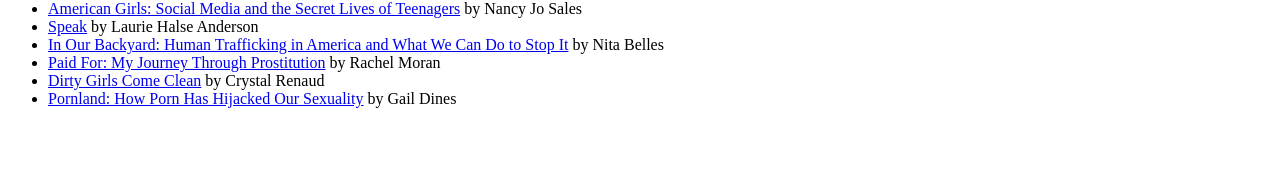
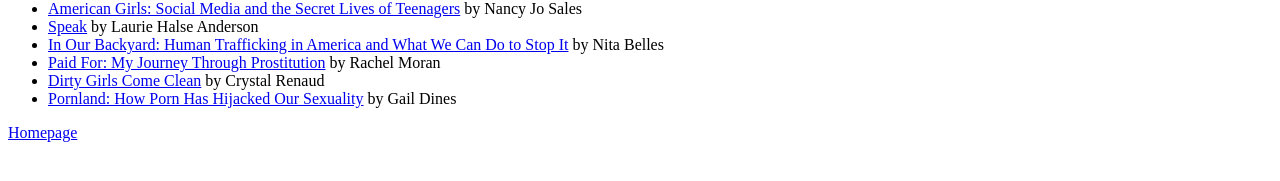
Before and after one commit to ellemariah/ellemariah.github.io, a plain HTML site: page index2.html in a window 1280 px wide. Shown: the part 199-380 px from the top of the page. Drawn offline with Linux system fonts and the light colour scheme.

Commit message:
Update index2.html

```diff
--- a/index2.html
+++ b/index2.html
@@ -11,4 +11,5 @@
 <li><a href="https://www.amazon.com/Dirty-Girls-Clean-Crystal-Renaud/dp/0802463002/ref=sr_1_1?ie=UTF8&qid=1486822794&sr=8-1&keywords=dirty+girls+come+clean"> Dirty Girls Come Clean</a> by Crystal Renaud</li>
 <li><a href="https://www.amazon.com/Pornland-How-Porn-Hijacked-Sexuality/dp/0807001546/ref=sr_1_1?ie=UTF8&qid=1486823382&sr=8-1&keywords=pornland+gail+dines"> Pornland: How Porn Has Hijacked Our Sexuality</a> by Gail Dines</li>
 </ul>
+<a href="https://ellemariah.github.io">Homepage</a>
 </html>
```
